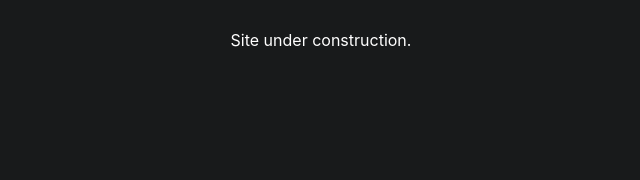
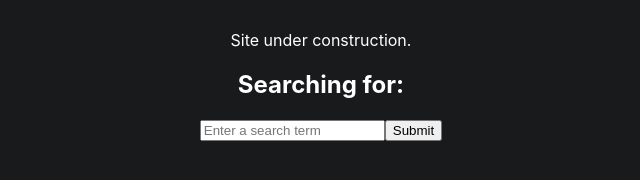
Before and after one commit to anamika8/artscii, a React (Create React App) app in the folder artscii/: page / in a window 1280 px wide. Shown: the part 610-790 px from the top of the page, without its empty margins (319-959 px from the left). Built offline with nearby package versions, Linux system fonts and the light colour scheme.

Commit message:
create form, state, and handlers

```diff
--- a/artscii/src/app/App.js
+++ b/artscii/src/app/App.js
@@ -1,13 +1,45 @@
 import './App.css';
 import Header from '../components/header/Header';
+import { useState } from 'react';
 
 function App() {
+	const [searchParam, setSearchParam] = useState('');
+	const [displayText, setDisplayText] = useState('');
+
+	const updateTitle = (param) => {
+		setDisplayText(param)
+		setSearchParam('')
+	}
+
+	const handleSubmit = (e) => {
+		updateTitle(searchParam)
+		e.preventDefault();
+	}
 
 	return (
         	<div className="App">
         	<Header />
         	<img className='placeholder-gif' src='https://media.giphy.com/media/fVeAI9dyD5ssIFyOyM/giphy.gif' alt="placeholder-gif"/>
         	<p>Site under construction.</p>
+
+			<h2>Searching for:</h2>
+			<h2>{displayText}</h2>
+
+			<div className='input-form'>
+				<form onSubmit={e => handleSubmit(e)}>
+					<input
+						type='text'
+						value={searchParam}
+						placeholder="Enter a search term"
+						onChange={e => setSearchParam(e.target.value)}
+					/>
+					<input
+						type='submit'
+						value='Submit'
+					/>
+				</form>
+			</div>
+
         	</div>
     	);
 
```
